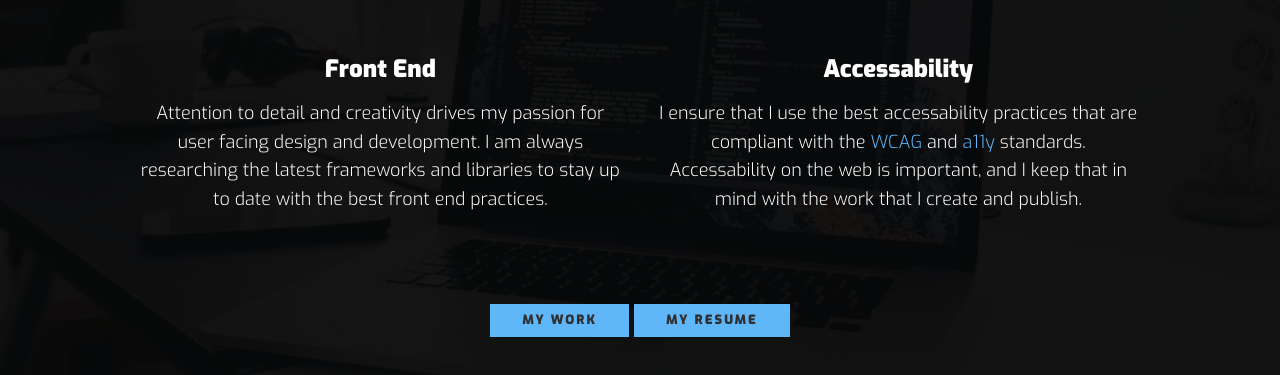
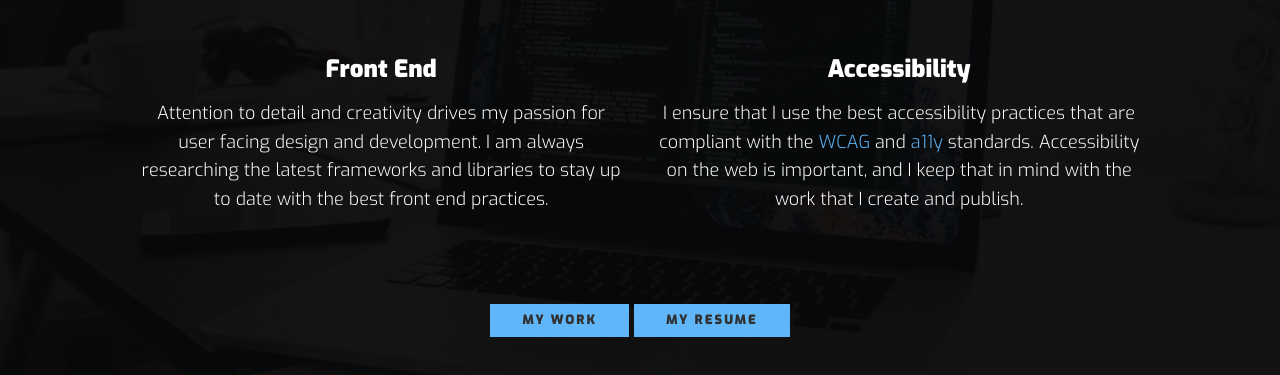
Before and after one commit to Mintty92/Portfolio, a plain HTML site: page index.html in a window 1280 px wide. Shown: the part 675-1050 px from the top of the page. Drawn offline with nearby package versions, Linux system fonts and the light colour scheme.

Commit message:
Update index.html

```diff
--- a/index.html
+++ b/index.html
@@ -56,10 +56,10 @@
                         end practices.</p>
                 </div> <!-- close specialty -->
                 <div class="specialty">
-                    <h3>Accessability</h3>
-                    <p>I ensure that I use the best accessability practices that are compliant with the <span
+                    <h3>Accessibility</h3>
+                    <p>I ensure that I use the best accessibility practices that are compliant with the <span
                             class="word-color">WCAG</span> and <span class="word-color">a11y</span>
-                        standards. Accessability on the web is important, and I keep that in mind with the work that I
+                        standards. Accessibility on the web is important, and I keep that in mind with the work that I
                         create and publish.</p>
                 </div> <!-- close specialty -->
             </div> <!-- close specialties -->
```
